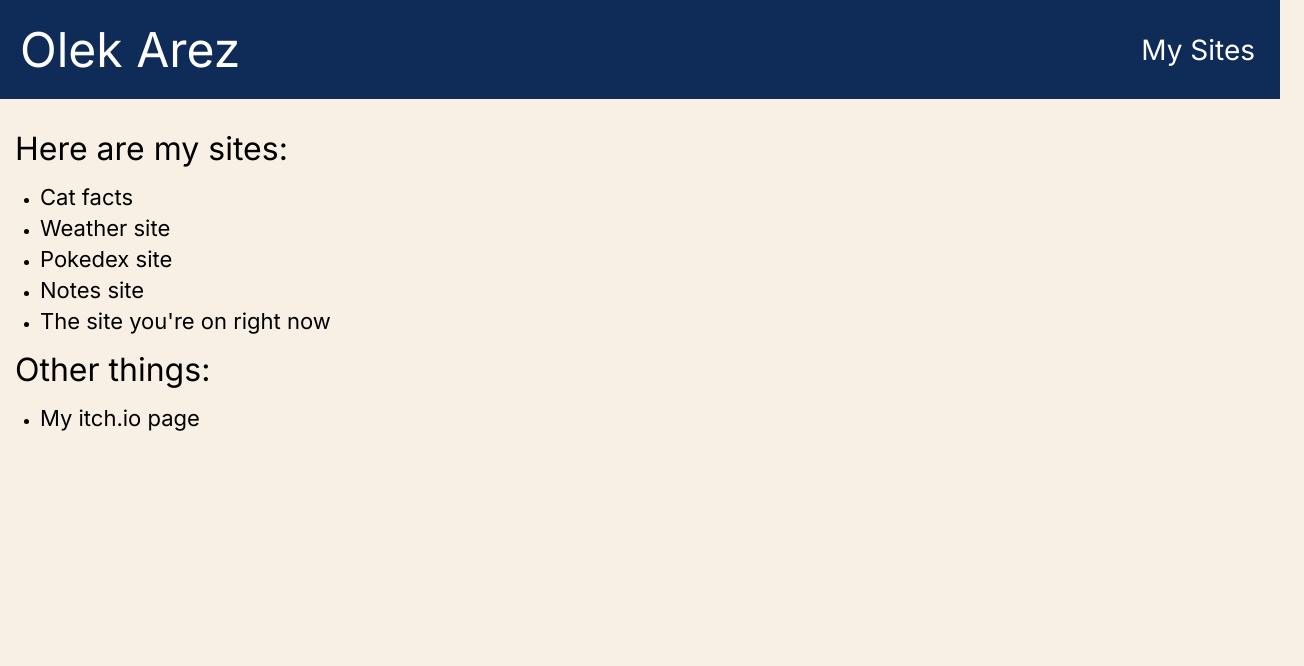
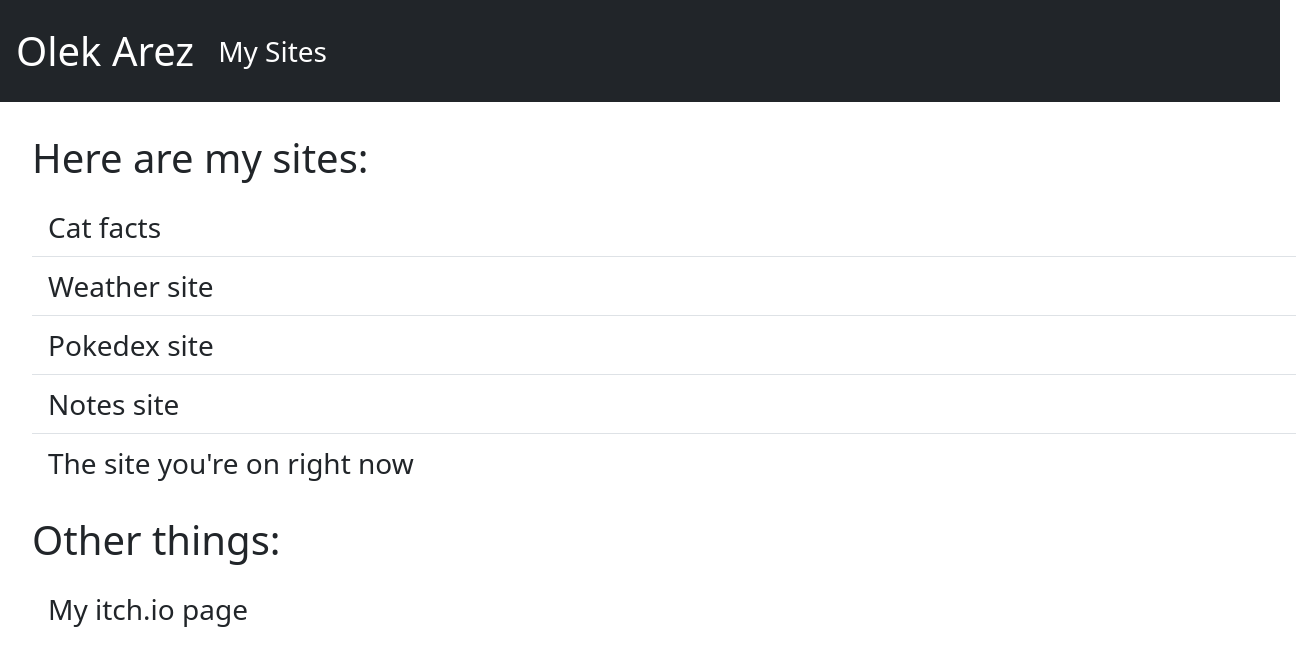
Before and after one commit to Sosna123/my-sites-page, a Vue app: page /#/sites in a window 1280 px wide. Shown: the top 666 px of the page, 1304 px wide, since content can reach past the window. Built offline with nearby package versions, Linux system fonts and the light colour scheme.

Commit message:
Bootstrap styling

```diff
--- a/package.json
+++ b/package.json
@@ -7,6 +7,7 @@
     "build": "vue-cli-service build"
   },
   "dependencies": {
+    "bootstrap": "^5.3.2",
     "core-js": "^3.8.3",
     "mini-css-extract-plugin": "^2.7.6",
     "vue": "^3.2.13",
--- a/src/App.vue
+++ b/src/App.vue
@@ -16,15 +16,5 @@ export default {
 </script>
 
 <style>
-@import url('https://fonts.googleapis.com/css2?family=Inter:wght@300;400;500;700&family=Montserrat:wght@300;400&display=swap');
 
-body{
-    margin: 0;
-    padding: 0;
-    background-color: #F8F0E5;
-}
-
-p, a, h1, button{
-    font-family: "inter", sans-serif;
-}
 </style>
--- a/src/main.js
+++ b/src/main.js
@@ -1,5 +1,8 @@
+import "bootstrap/dist/css/bootstrap.css"
 import { createApp } from 'vue'
 import App from './App.vue'
 import router from './router'
 
 createApp(App).use(router).mount('#app')
+
+import "bootstrap/dist/js/bootstrap.js"
--- a/src/views/Navbar.vue
+++ b/src/views/Navbar.vue
@@ -1,58 +1,43 @@
 <template>
-    <nav class="nb">
-        <router-link class="nbText" to="/">Olek Arez</router-link>
-        <router-link class="nbLink nbLinkFirst" to="/sites">My Sites</router-link>
+    <nav class="navbar navbar-expand-lg navbar-dark bg-dark p-3 mb-4">
+        <router-link class="navbar-brand me-3 fs-1 fw-light" to="/">Olek Arez</router-link>
+        <button class="navbar-toggler" type="button" data-bs-toggle="collapse" data-bs-target="#navbarNav" aria-controls="navbarNav" aria-expanded="false" aria-label="Toggle navigation">
+            <span class="navbar-toggler-icon"></span>
+        </button>
+        <div class="collapse navbar-collapse" id="navbarNav">
+            <ul class="navbar-nav">
+                <li class="nav-item active">
+                    <router-link class="nav-link fs-3 fw-light"
+                    :class="{active: checkRoute('Sites')}" to="/sites">My Sites</router-link>
+                </li>
+            </ul>
+        </div>
     </nav>
 </template>
 
 <script>
+import {useRoute} from 'vue-router'
 
+export default{
+    setup(){
+
+        function checkRoute(name){
+            const route = useRoute()
+            const currentRouteName = route.name;
+
+            if(currentRouteName == name){
+                return true;
+            }
+            return false;
+        }
+
+        return {
+            checkRoute
+        }
+    }
+}
 </script>
 
 <style>
-.nb{
-    display: flex;
-    background: #0F2C59;
-    padding: 20px;
-    margin: 0 0 30px 0;
-}
 
-    /* nb-text */
-
-.nbText{
-    text-decoration: none;
-    color: white;
-    font-size: 48px;
-    margin: 0;
-}
-
-.nbText:hover{
-    color: rgb(200, 200, 200);
-}
-
-.nbText:active{
-    color: rgb(150, 150, 150);
-}
-
-    /* nb-link */
-
-.nbLink{
-    text-decoration: none;
-    color: white;
-    font-size: 28px;
-    margin: 0 5px;
-    align-self: center;
-}
-
-.nbLinkFirst{
-    margin-left: auto;
-}
-
-.nbLink:hover{
-    color: rgb(200, 200, 200);
-}
-
-.nbLink:active{
-    color: rgb(150, 150, 150);
-}
 </style>
--- a/src/views/Sites.vue
+++ b/src/views/Sites.vue
@@ -1,16 +1,16 @@
 <template>
-    <div class="sites">
-        <p class="siteHeader">Here are my sites:</p>
-        <ul class="siteList">
-            <li v-for="site in sites" :key="site.link" class="site">
-                <a :href="site.link" target="_blank">{{ site.text }}</a>
+    <div class="container-fluid p-2 ms-4">
+        <p class="display-6">Here are my sites:</p>
+        <ul class="list-group list-group-flush">
+            <li v-for="site in sites" :key="site.link" class="list-group-item">
+                <a :href="site.link" target="_blank" class="lead text-reset text-decoration-none fs-3">{{ site.text }}</a>
             </li>
         </ul>
 
-        <p class="siteHeader">Other things:</p>
-        <ul class="otherLinksList">
-            <li v-for="site in otherLinks" :key="site.link" class="site">
-                <a :href="site.link" target="_blank">{{ site.text }}</a>
+        <p class="display-6 mt-4">Other things:</p>
+        <ul class="list-group list-group-flush">
+            <li v-for="site in otherLinks" :key="site.link" class="list-group-item">
+                <a :href="site.link" target="_blank"  class="lead text-reset text-decoration-none fs-3">{{ site.text }}</a>
             </li>
         </ul>
     </div>
@@ -41,18 +41,5 @@ export default{
 </script>
 
 <style>
-.siteHeader{
-    font-size: 32px;
-    margin: 0 0 0 15px;
-}
 
-.site{
-    margin-bottom: 5px;
-}
-
-.site > a{
-    text-decoration: none;
-    color: black;
-    font-size: 22px;
-}
 </style>
```
Also changed, not shown: 1 other file (tests, documents, lock files or other folders).
